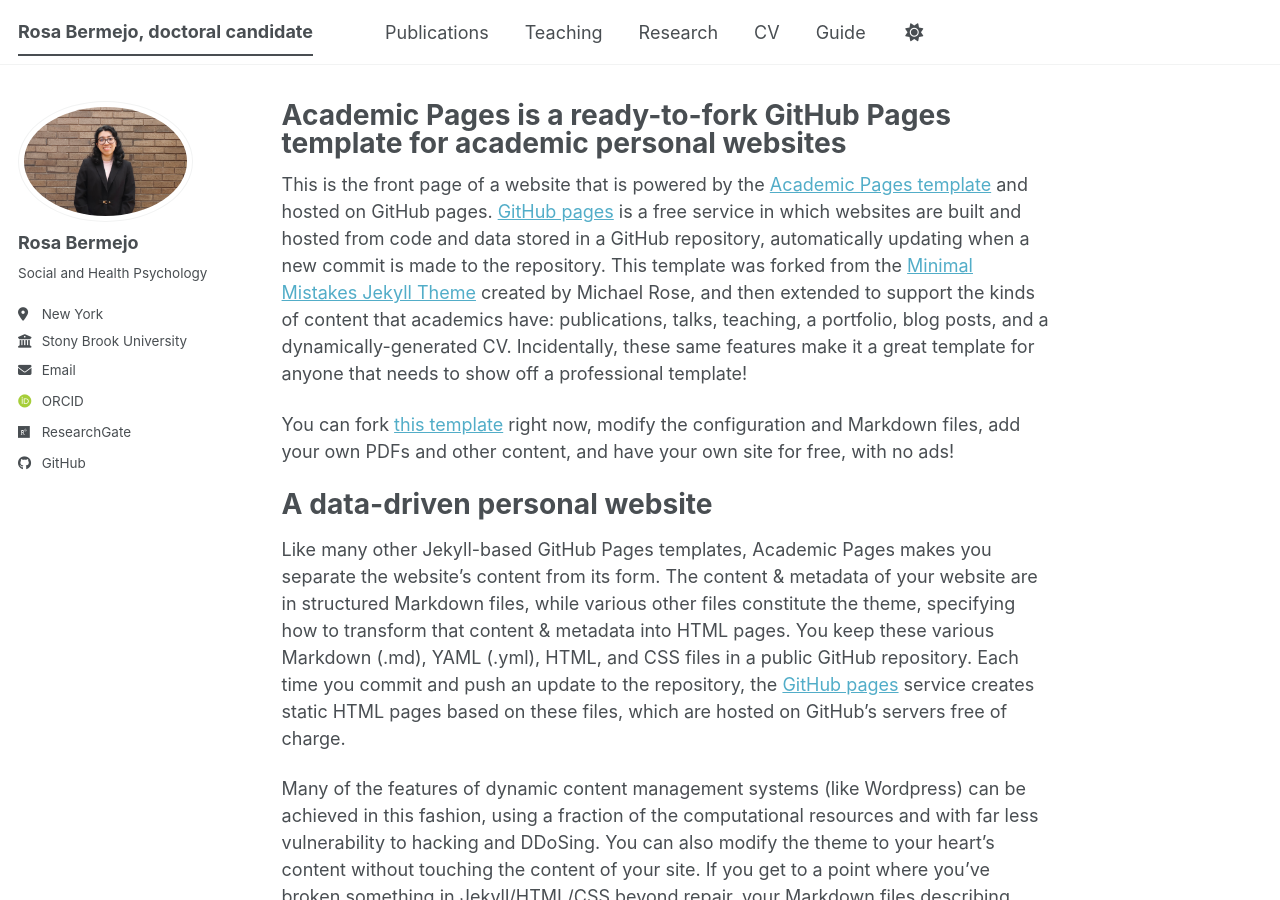
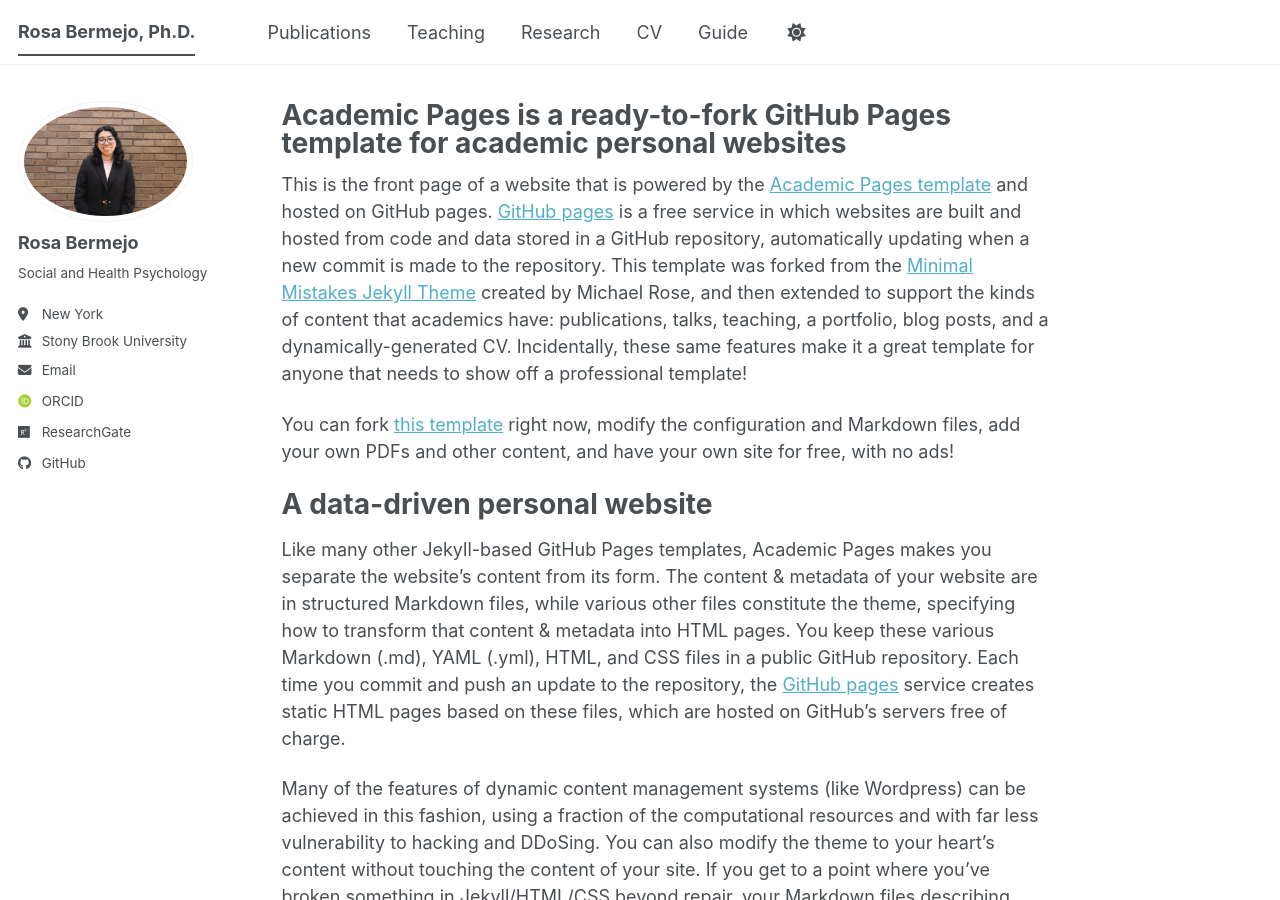
Before and after one commit to RosaMBermejo/rosambermejo.github.io, a Jekyll site: the page built from _pages/about.md, in a window 1280 px wide and 900 px high. Built offline with Jekyll 4.4.1, drawn with Linux system fonts in a browser that asks for light colours; some web fonts are replaced; a script bundle is joined from its source files by our own code; library files that are not in the unit come from our copies; a file with an impossible date is left out.

Commit message:
Update _config.yml

```diff
--- a/_config.yml
+++ b/_config.yml
@@ -9,7 +9,7 @@
 # Basic Site Settings
 locale                   : "en-US"
 site_theme               : "default" # The available themes options are "default", "air", "sunrise", "mint", "dirt" and "contrast"
-title                    : "Rosa Bermejo, doctoral candidate"
+title                    : "Rosa Bermejo, Ph.D."
 title_separator          : "-"
 name                     : &name "Your Name"
 description              : &description "Rosa Bermejo's academic portfolio"   # Update this with a general description of your site, this is the default if not overridden by a page
```
